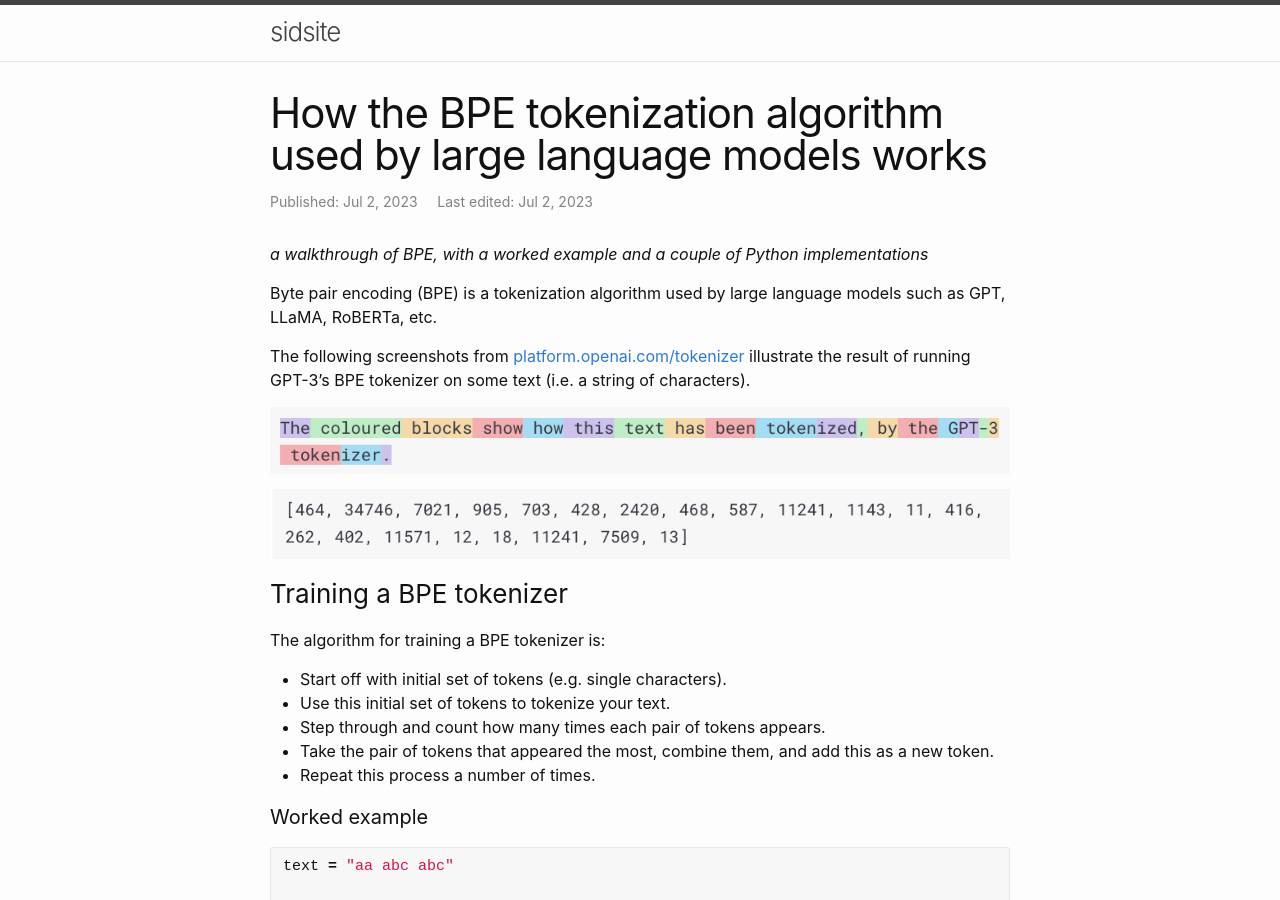
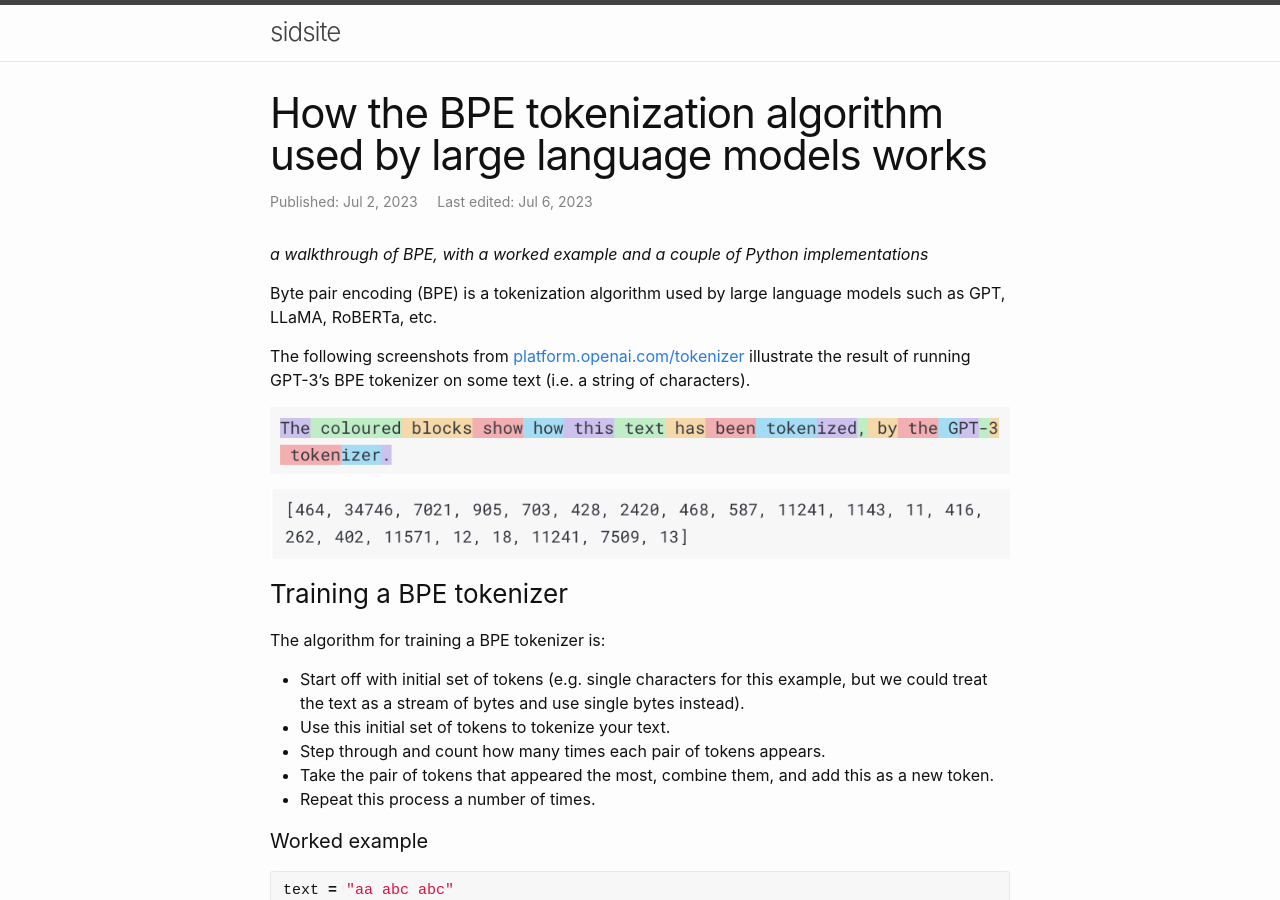
Before and after one commit to sradc/sradc.github.io, a Jekyll site: the page built from _posts/2023-07-02-bpe.md, in a window 1280 px wide and 900 px high. Built offline with Jekyll 4.4.1, drawn with Linux system fonts in a browser that asks for light colours; comment, search, counter and statistics services are not loaded.

Commit message:
add a line about using single bytes

```diff
--- a/_posts/2023-07-02-bpe.md
+++ b/_posts/2023-07-02-bpe.md
@@ -33,7 +33,7 @@
 
 The algorithm for training a BPE tokenizer is:
 
-- Start off with initial set of tokens (e.g. single characters).
+- Start off with initial set of tokens (e.g. single characters for this example, but we could treat the text as a stream of bytes and use single bytes instead).
 - Use this initial set of tokens to tokenize your text.
 - Step through and count how many times each pair of tokens appears.
 - Take the pair of tokens that appeared the most, combine them, and add this as a new token.
```
Also changed, not shown: other parts of _posts/2023-07-02-bpe.md (+1 -1 lines).
